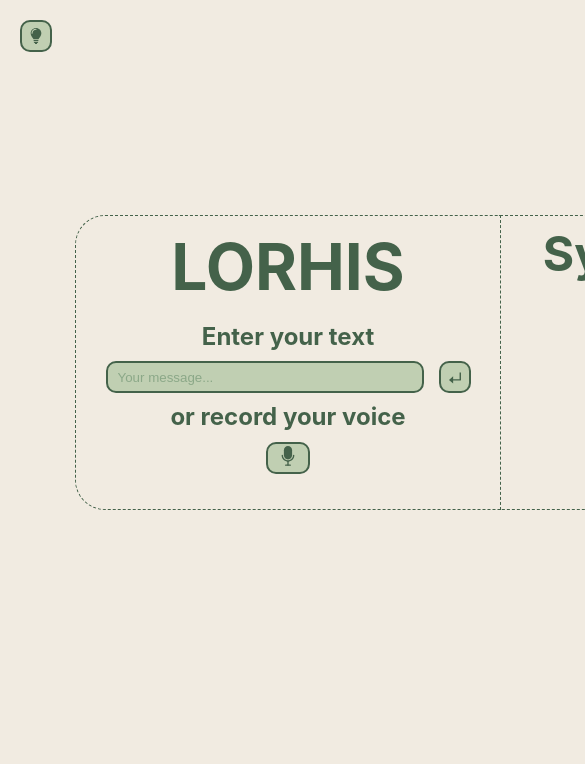
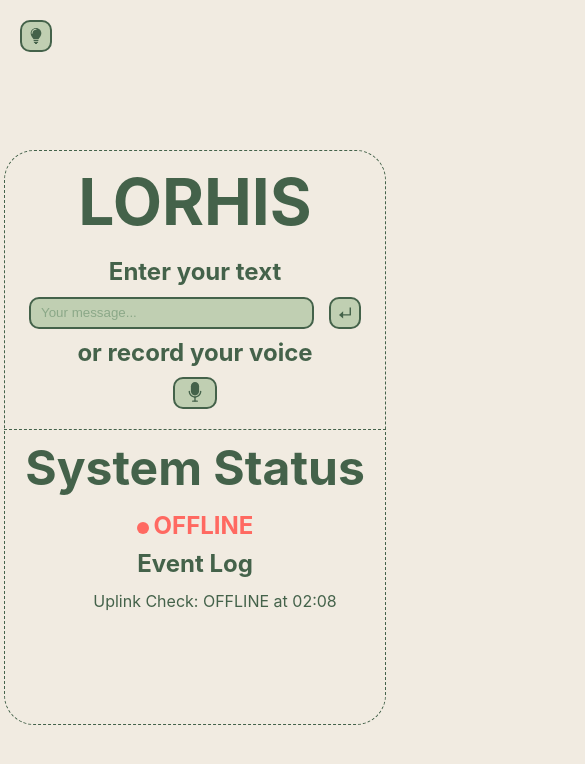
Before and after one commit to Nadekoii/LoRHIS-frontend, a Vue app: page / in a window 390 px wide. Shown: the top 764 px of the page, 585 px wide, since content can reach past the window. Built offline with nearby package versions, Linux system fonts and the light colour scheme; no server answers.

Commit message:
Mobile Interface
Implemented CSS media query for mobile devices

```diff
--- a/src/assets/main.css
+++ b/src/assets/main.css
@@ -3,6 +3,7 @@
 body {
   display: flex;
   place-items: center;
+  align-items: center;
   justify-content: center;
   min-width: 1000px; /* Minimum width of the window */
   min-height: 725px; /* Minimum height of the window */
@@ -19,3 +20,17 @@ body {
   justify-items: center;
   font-weight: normal;
 }
+
+/* Media query for mobile devices */
+@media (max-width: 600px) {
+  body{
+    min-width: 0;
+    min-height: 0;
+  }
+  #app {
+    min-width: 0;
+    row-gap: 0;
+    grid-template-columns: 1fr; /* Single column layout */
+    padding-top: 150px; /* Add padding to the top */
+  }
+}
--- a/src/components/InputInterface.vue
+++ b/src/components/InputInterface.vue
@@ -209,6 +209,19 @@
     border-bottom: 1px dashed var(--primary-color);
   }
 
+  /* Media query for mobile devices */
+  @media (max-width: 600px) {
+    .left-div {
+      border-top-left-radius: 30px;
+      border-bottom-left-radius: 0;
+      border-top-right-radius: 30px;
+      border-top: 1px dashed var(--primary-color);
+      border-left: 1px dashed var(--primary-color);
+      border-right: 1px dashed var(--primary-color);
+      border-bottom: none;
+    }
+  }
+
   .input-container {
     display: flex;
     align-items: center;
--- a/src/components/StatusInterface.vue
+++ b/src/components/StatusInterface.vue
@@ -102,6 +102,15 @@
     border-bottom-right-radius: 30px;
     border: 1px dashed var(--primary-color);
   }
+  /* Media query for mobile devices */
+  @media (max-width: 600px) {
+    .right-div {
+      border-top-right-radius: 0;
+      border-bottom-left-radius: 30px;
+      border-bottom-right-radius: 30px;
+      border: 1px dashed var(--primary-color);
+    }
+  }
   .system-status-container{
     display: flex;
     align-items: center;
@@ -121,7 +130,6 @@
   .status-indicator.offline {
     background-color: var(--pastel-red);
   }
-
   .status-text.offline {
     color: var(--pastel-red);
   }
```
